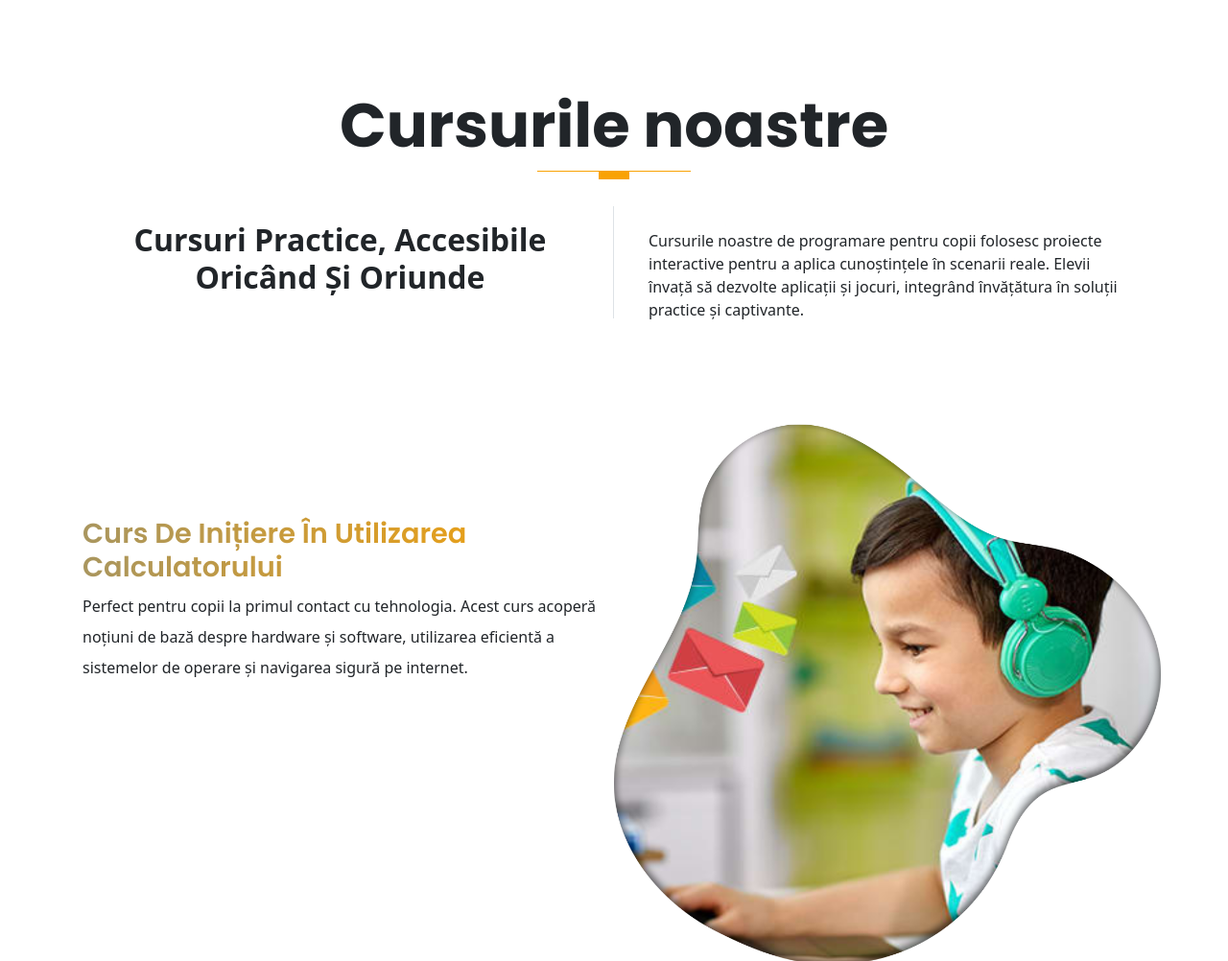
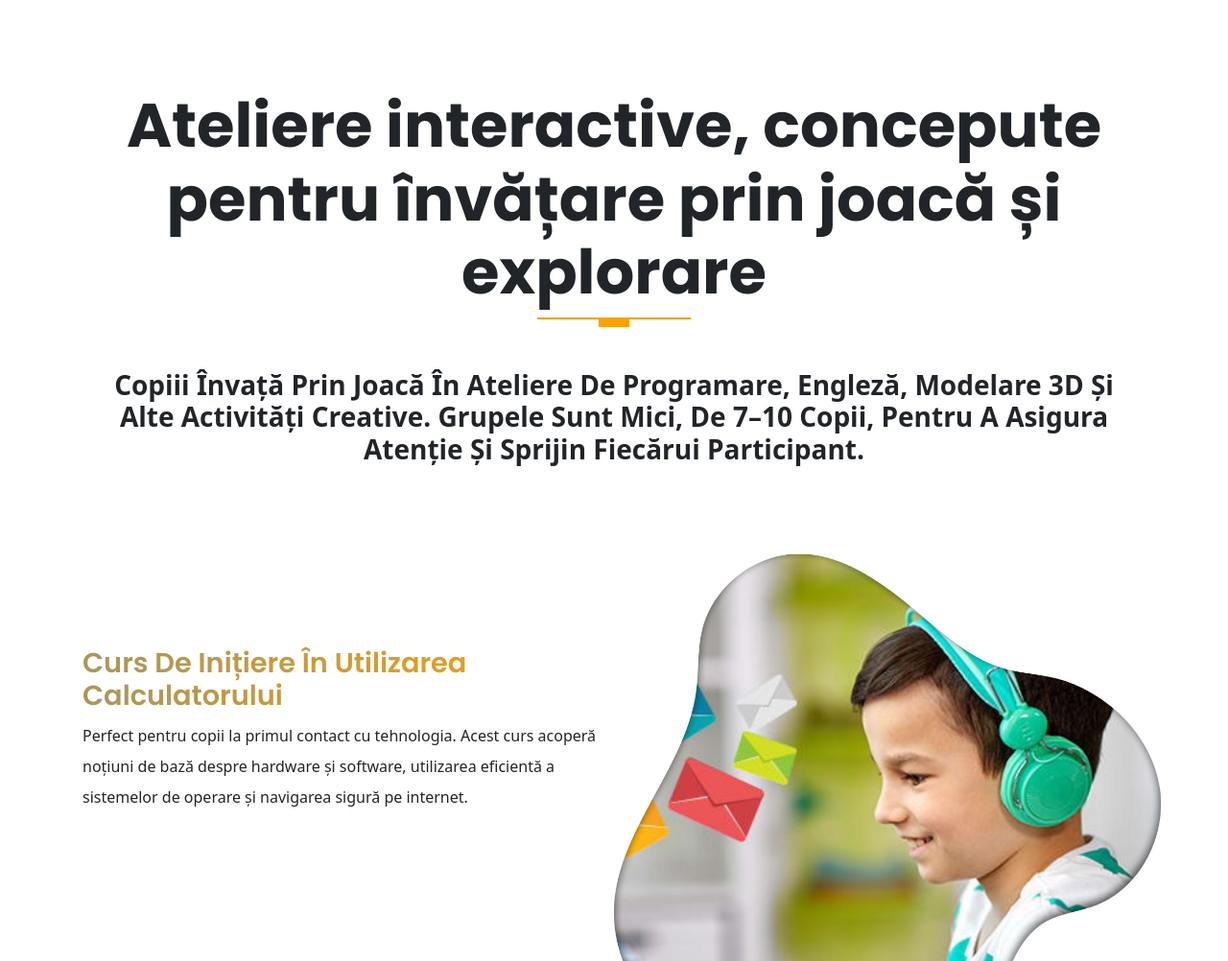
Before and after one commit to DanBalutel/inventica, a website: page tabara.html in a window 1280 px wide. Shown: the part 1178-2180 px from the top of the page at 96% size. Drawn offline with nearby package versions, Linux system fonts and the light colour scheme; files that its build step writes are made by us from their sources.

Commit message:
tabara page

```diff
--- a/tabara.html
+++ b/tabara.html
@@ -168,24 +168,18 @@
     <section id="services" class="services">
         <div class="container">
             <div class="row text-center">
-                <h1 class="display-3 fw-bold">Cursurile noastre</h1>
+                <h1 class="display-3 fw-bold">Ateliere interactive, concepute pentru învățare prin joacă și explorare</h1>
                 <div class="heading-line mb-1"></div>
             </div>
             <!-- START THE DESCRIPTION CONTENT  -->
             <div class="row pt-2 pb-2 mt-0 mb-3">
-                <div class="col-md-6 border-right">
+                <div class="col-md-12">
                     <div class="bg-white p-3">
-                        <h2 class="fw-bold text-capitalize text-center">
-                            Cursuri practice, accesibile oricând și oriunde </h2>
-                    </div>
-                </div>
-                <div class="col-md-6">
-                    <div class="bg-white p-4 text-start">
-                        <p class="fw-light">
-                            Cursurile noastre de programare pentru copii folosesc proiecte interactive pentru a aplica
-                            cunoștințele în scenarii reale. Elevii învață să dezvolte aplicații și jocuri, integrând
-                            învățătura în soluții practice și captivante.
-                        </p>
+                        <h3 class="fw-bold text-capitalize text-center">
+                        Copiii învață prin joacă în ateliere de programare, engleză, modelare 3D și alte activități
+                        creative. Grupele sunt mici, de 7–10 copii, pentru a asigura atenție și sprijin fiecărui
+                        participant.
+                        </h3>
                     </div>
                 </div>
             </div>
```
